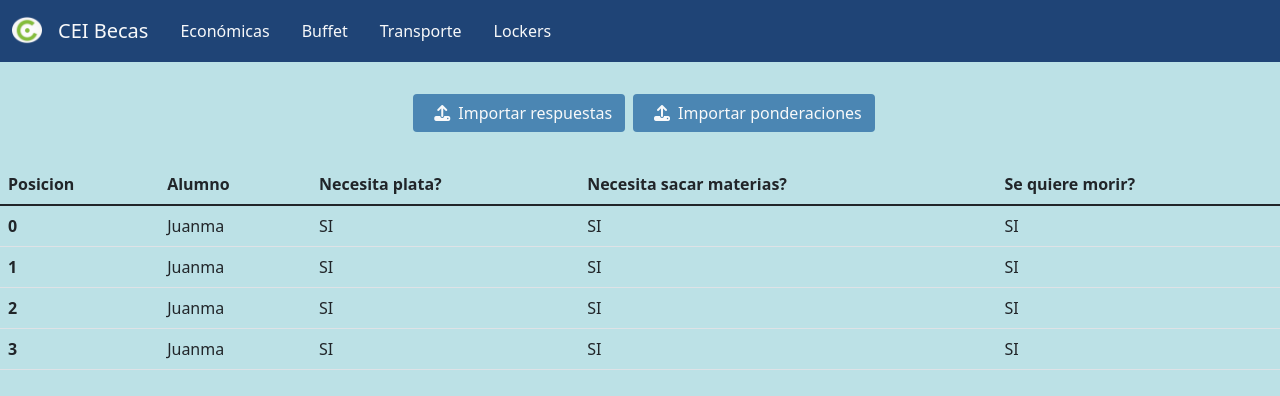
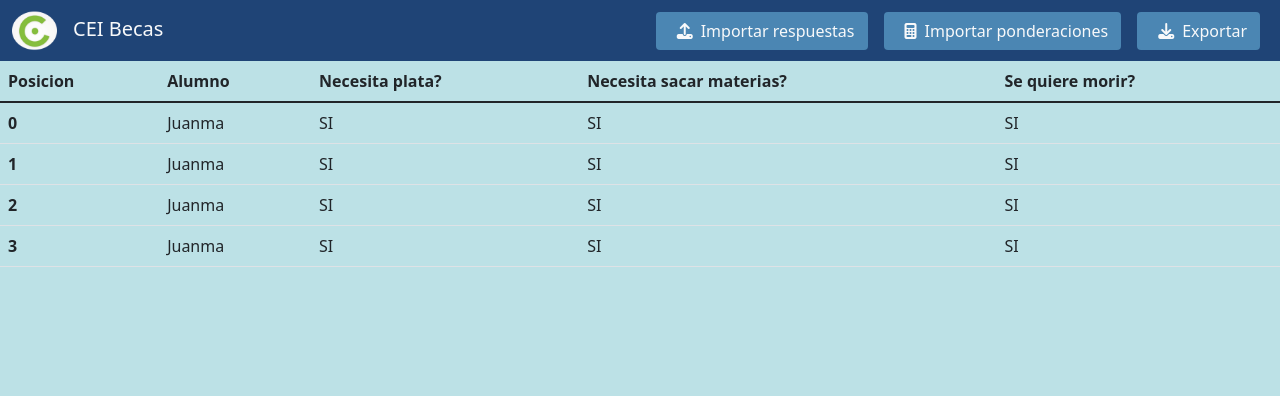
Before and after one commit to Juanma1223/CEI-Calculo-becas, a plain HTML site: page index.html in a window 1280 px wide. Drawn offline with Linux system fonts and the light colour scheme.

Commit message:
Some styling done

```diff
--- a/index.html
+++ b/index.html
@@ -17,8 +17,9 @@
         <div style="background-color: #bce1e6;">
             <nav class="navbar navbar-expand-lg navbar-light" style="background-color: #1f4476;">
                 <div class="container-fluid text-center">
+                    <div>
                         <a class="navbar-brand mb-1" href="#">
-                        <img src="Images/logo.png" alt="" width="30" height="30">
+                            <img src="Images/logo.png" alt="" width="45" height="45">
                         </a>
                         <a class="navbar-brand text-light" href="#">CEI Becas</a>
                         <button class="navbar-toggler" type="button" data-bs-toggle="collapse"
@@ -26,7 +27,16 @@
                             aria-label="Toggle navigation">
                             <span class="navbar-toggler-icon"></span>
                         </button>
-                    <div class="collapse navbar-collapse" id="navbarNavDropdown">
+                    </div>
+                    <div class="">
+                        <button type="button" class="btn text-light mx-2" style="background-color: #4b86b3;"><i
+                                class="fa-solid fa-upload px-2 text-light"></i>Importar respuestas</button>
+                        <button type="button" class="btn text-light mx-2" style="background-color: #4b86b3;"><i
+                                class="fa-solid fa-calculator px-2"></i>Importar ponderaciones</button>
+                        <button type="button" class="btn text-light mx-2" style="background-color: #4b86b3;"><i
+                                class="fa-solid fa-download px-2"></i>Exportar</button>
+                    </div>
+                    <!-- <div class="collapse navbar-collapse" id="navbarNavDropdown">
                         <ul class="navbar-nav">
                             <li class="nav-item">
                                 <a class="nav-link mx-2 text-light" aria-current="page" href="#">Económicas</a>
@@ -41,15 +51,10 @@
                                 <a class="nav-link mx-2 text-light" href="#">Lockers</a>
                             </li>
                         </ul>
-                    </div>
+                    </div> -->
                 </div>
             </nav>
-            <div class="text-center p-4 m-2">
-                <button type="button" class="btn text-light mx-2" style="background-color: #4b86b3;"><i
-                        class="fa-solid fa-upload px-2 text-light"></i>Importar respuestas</button>
-                <button type="button" class="btn text-light" style="background-color: #4b86b3;"><i
-                        class="fa-solid fa-upload px-2 text-light"></i>Importar ponderaciones</button>
-            </div>
+
             <div>
                 <table class="table">
                     <thead>
```
Lines whose indentation alone changed are shown as unchanged.
